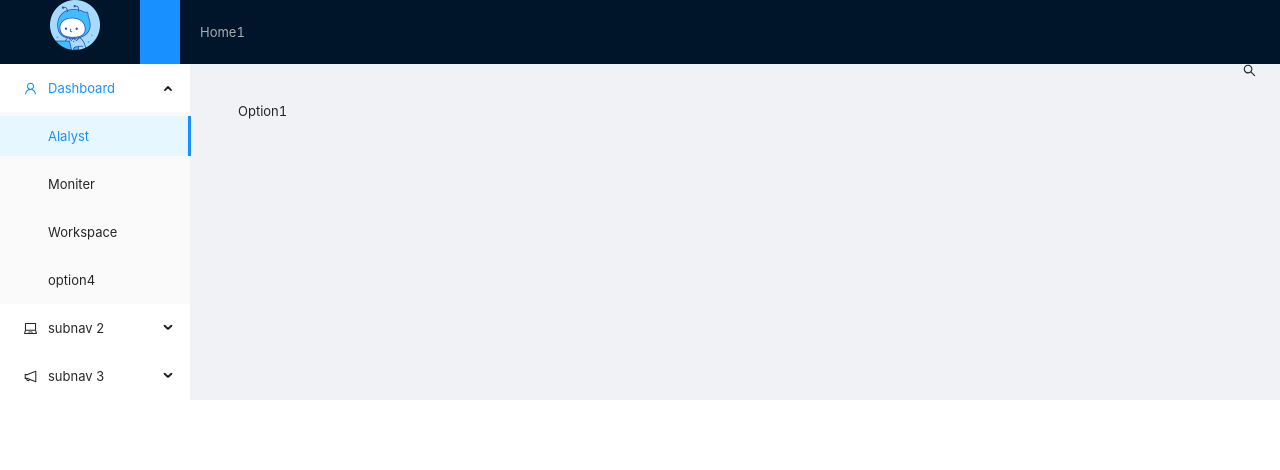
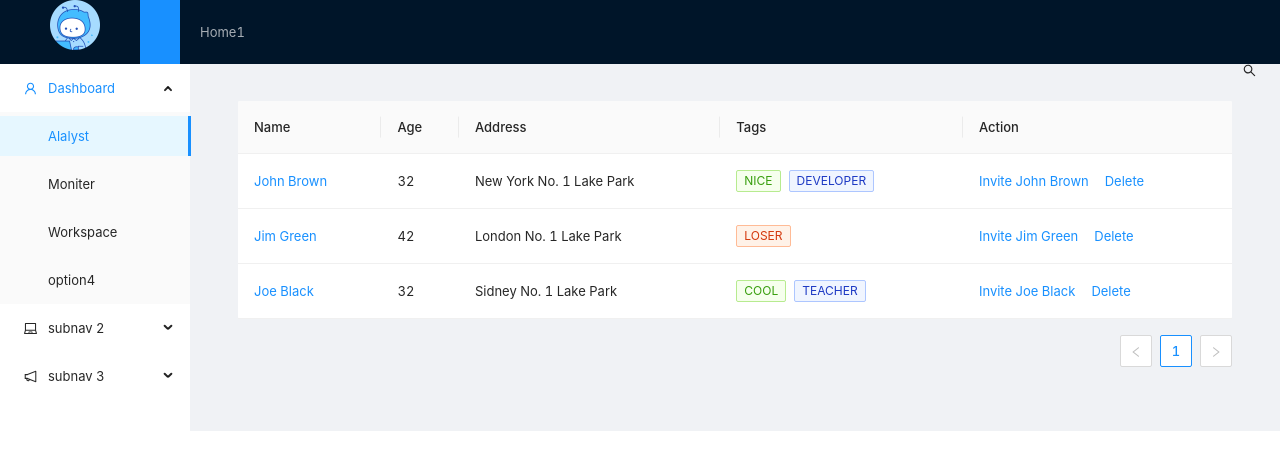
Before and after one commit to longtkhd/React_Study_Mobx, a React (Create React App) app in the folder myapp/: page /admin/option1 in a window 1280 px wide. Shown: the top 470 px of the page. Built offline with nearby package versions, Linux system fonts and the light colour scheme; sample sign-in values are in the browser's storage.

Commit message:
add table

```diff
--- a/myapp/src/App.js
+++ b/myapp/src/App.js
@@ -11,6 +11,7 @@ import Option2 from './pages/Option2'
 import storeContext from './stores'
 import { Provider } from 'mobx-react'
 import { LoginStore } from './stores/login.store'
+import Member from './pages/MemberPage'
 
 const store = {
   LoginStore
@@ -37,7 +38,7 @@ const App = () => (
             exact
             layout={Dashboard}
             path="/admin/option1"
-            component={Option1}
+            component={Member}
 
           />
           <PrivateRoute
--- /dev/null
+++ b/myapp/src/pages/MemberPage/index.js
@@ -0,0 +1,82 @@
+import React from 'react';
+import { Table, Tag, Space } from 'antd'
+
+const Member = () => {
+    const columns = [
+        {
+            title: 'Name',
+            dataIndex: 'name',
+            key: 'name',
+            render: text => <a>{text}</a>,
+        },
+        {
+            title: 'Age',
+            dataIndex: 'age',
+            key: 'age',
+        },
+        {
+            title: 'Address',
+            dataIndex: 'address',
+            key: 'address',
+        },
+        {
+            title: 'Tags',
+            key: 'tags',
+            dataIndex: 'tags',
+            render: tags => (
+                <>
+                    {tags.map(tag => {
+                        let color = tag.length > 5 ? 'geekblue' : 'green';
+                        if (tag === 'loser') {
+                            color = 'volcano';
+                        }
+                        return (
+                            <Tag color={color} key={tag}>
+                                {tag.toUpperCase()}
+                            </Tag>
+                        );
+                    })}
+                </>
+            ),
+        },
+        {
+            title: 'Action',
+            key: 'action',
+            render: (text, record) => (
+                <Space size="middle">
+                    <a>Invite {record.name}</a>
+                    <a>Delete</a>
+                </Space>
+            ),
+        },
+    ];
+
+    const data = [
+        {
+            key: '1',
+            name: 'John Brown',
+            age: 32,
+            address: 'New York No. 1 Lake Park',
+            tags: ['nice', 'developer'],
+        },
+        {
+            key: '2',
+            name: 'Jim Green',
+            age: 42,
+            address: 'London No. 1 Lake Park',
+            tags: ['loser'],
+        },
+        {
+            key: '3',
+            name: 'Joe Black',
+            age: 32,
+            address: 'Sidney No. 1 Lake Park',
+            tags: ['cool', 'teacher'],
+        },
+    ];
+    return (
+        <Table columns={columns} dataSource={data} />
+    );
+}
+
+export default Member;
```
Also changed, not shown: myapp/src/pages/Dashboard/index.js (+0 -9 lines).
